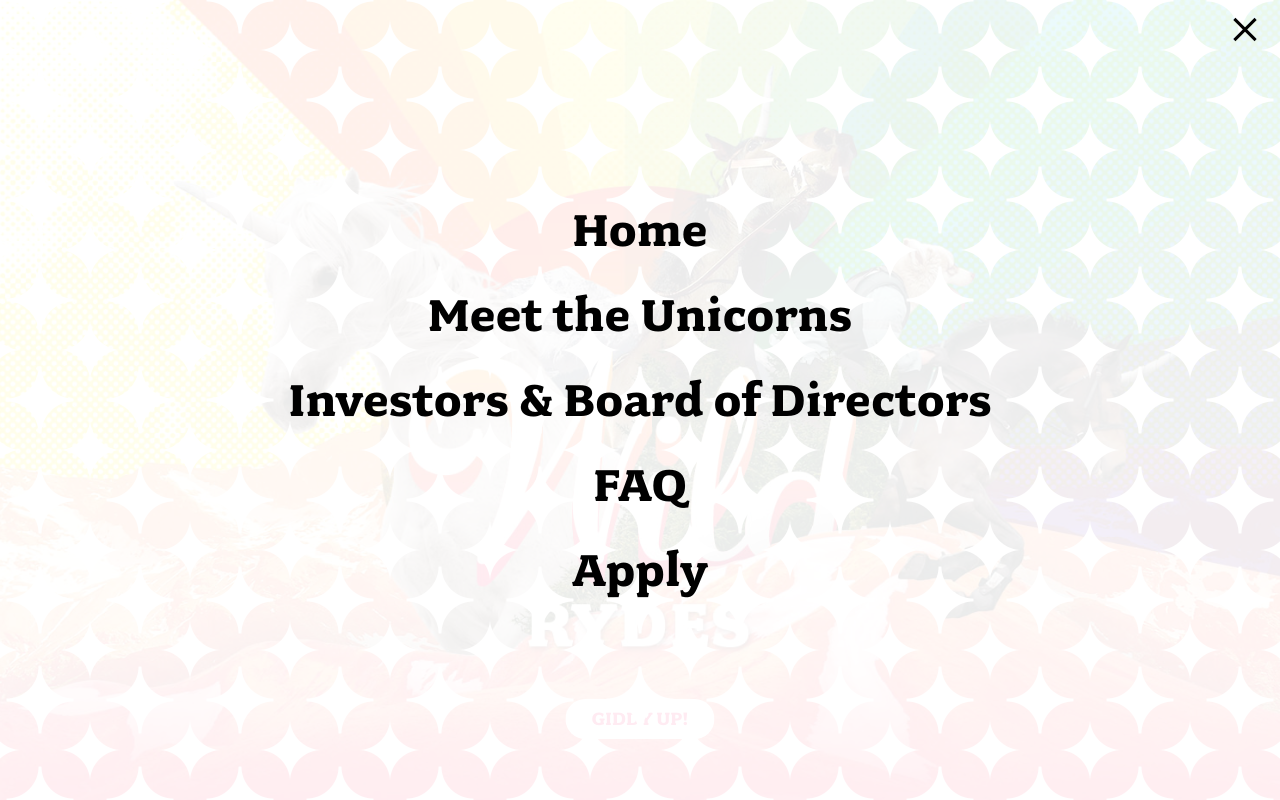
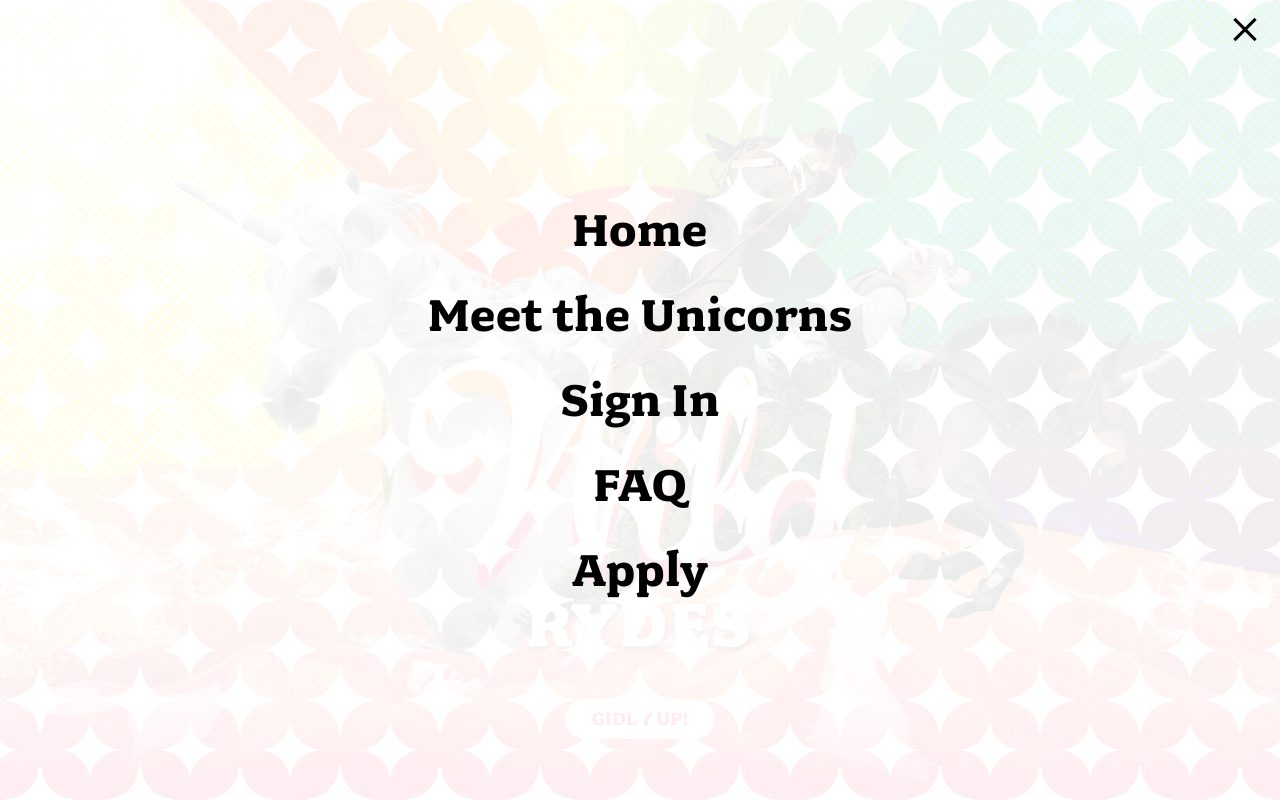
Before and after one commit to MuntasirMohammed/rideeasy-site, a plain HTML site: page index.html in a window 1280 px wide. Both pictures are taken after a click on the button "Menu". Shown: the top 800 px of the page. Drawn offline with Linux system fonts and the light colour scheme.

Commit message:
Update index.html

```diff
--- a/index.html
+++ b/index.html
@@ -19,7 +19,7 @@
       <ul>
         <li><a href="index.html">Home</a></li>
         <li><a href="unicorns.html">Meet the Unicorns</a></li>
-        <li><a href="investors.html">Investors &amp; Board of Directors</a></li>
+        <li><a href="signin.html">Sign In</a></li>
         <li><a href="faq.html">FAQ</a></li>
         <li><a href="apply.html">Apply</a></li>
       </ul>
```
